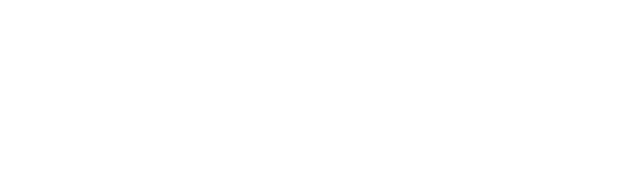
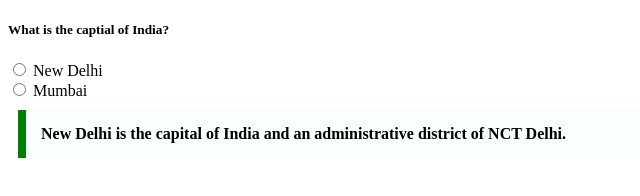
Before and after one commit to acciojob/trivia-SaiRuthwik22, a website: page main.html in a window 1280 px wide. Shown: the whole page, without its empty margins (0-640 px from the left). Drawn offline with Linux system fonts and the light colour scheme.

Commit message:
created a submission

```diff
--- a/main.html
+++ b/main.html
@@ -10,6 +10,12 @@
 	<!-- the entire body must be written by student -->
     <script type="text/javascript" src="./script.js">
 </script>
+	<h5>What is the captial of India?</h5>
+	<input type="radio" id="newdelhi" name="answer">
+	<label for="newdelhi">New Delhi<label/> <br>
+	<input type="radio" id="mumbai" name="answer" >
+	<label for="mumbai">Mumbai<label/>
+	<blockquote>New Delhi is the capital of India and an administrative district of NCT Delhi.</blockquote>
 
 </body>
 
--- a/styles.css
+++ b/styles.css
@@ -1,2 +1,10 @@
 
 /* Your CSS Code here. */
+blockquote{
+	max-width:600px;
+	margin:10px;
+	padding:15px;
+	border-left:8px solid green;
+	background-color:#f8fffe;
+	font-weight:bold;
+}
```
